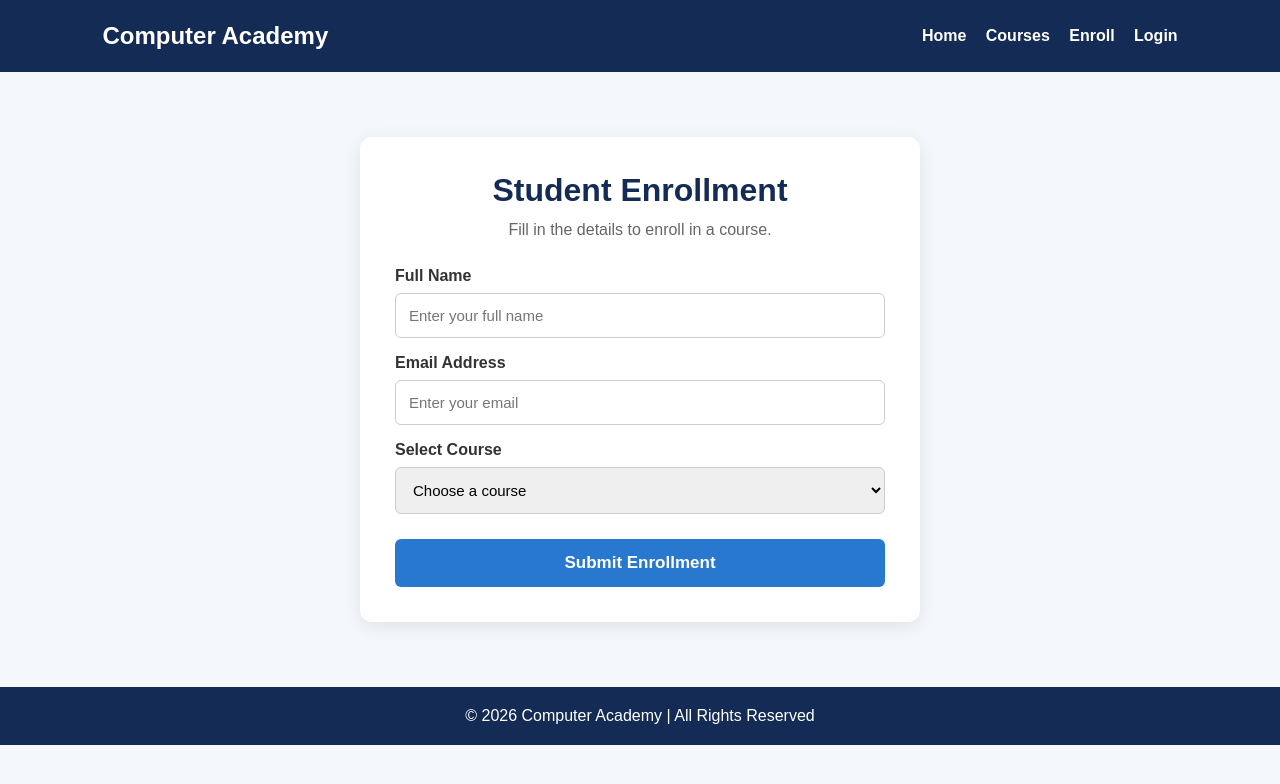
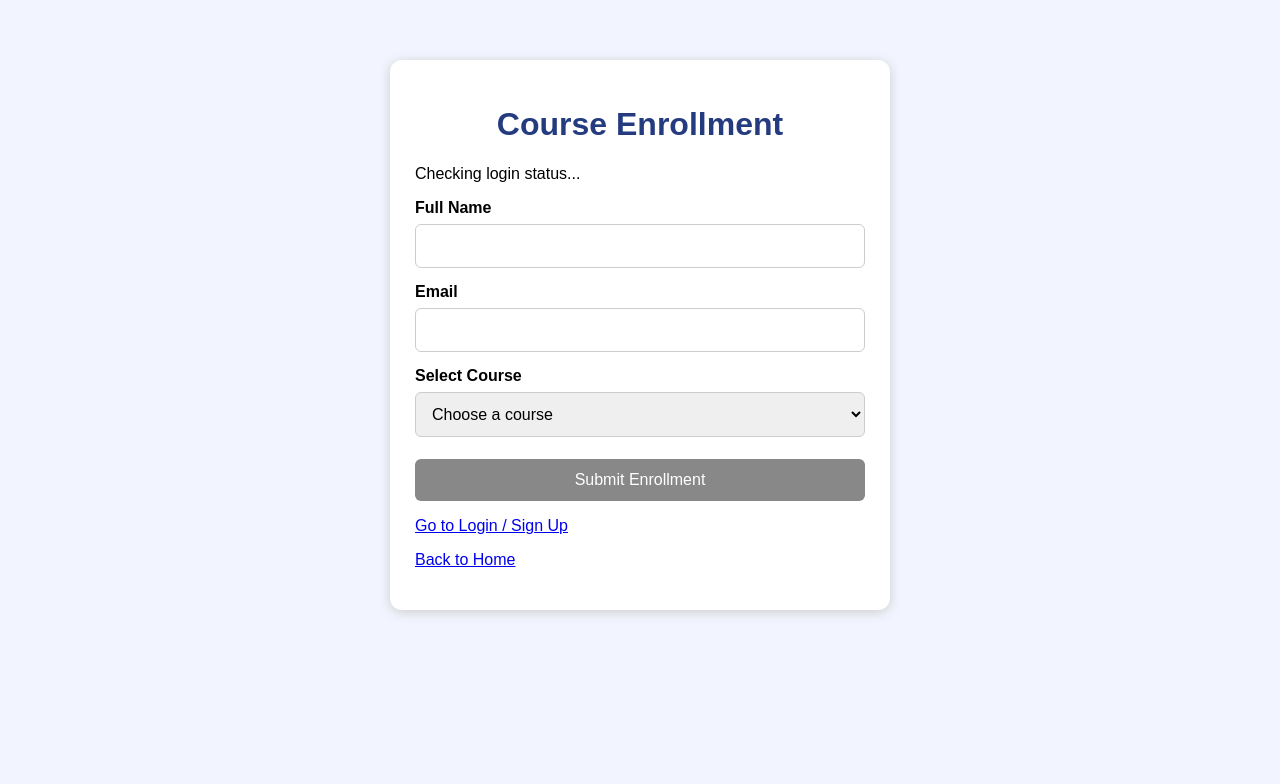
Before and after one commit to sunainabangar1618-sketch/computer-course-enrollnment, a plain HTML site: page Enrollment.html in a window 1280 px wide. Drawn offline with Linux system fonts and the light colour scheme; no server answers.

Commit message:
Refactor Enrollment Form and Add Firebase Integration
Updated the title and styling of the enrollment form. Modified form fields and added Firebase integration for enrollment submissions.

```diff
--- a/Enrollment.html
+++ b/Enrollment.html
@@ -3,168 +3,193 @@
 <head>
   <meta charset="UTF-8">
   <meta name="viewport" content="width=device-width, initial-scale=1.0">
-  <title>Student Enrollment | Computer Academy</title>
-
+  <title>Course Enrollment</title>
   <style>
-    * {
+    body {
+      font-family: Arial, sans-serif;
+      background: #f2f5ff;
       margin: 0;
-      padding: 0;
-      box-sizing: border-box;
-      font-family: Arial, sans-serif;
-    }
-
-    body {
-      background: #f4f7fc;
-      color: #222;
-    }
-
-    header {
-      background: #142b55;
-      color: white;
-      padding: 22px 8%;
-      display: flex;
-      justify-content: space-between;
-      align-items: center;
-      flex-wrap: wrap;
-      gap: 15px;
-    }
-
-    nav a {
-      color: white;
-      text-decoration: none;
-      margin-left: 15px;
-      font-weight: bold;
+      padding: 20px;
     }
 
     .container {
-      max-width: 600px;
-      margin: 45px auto;
-      padding: 20px;
-    }
-
-    .form-box {
+      max-width: 450px;
+      margin: 40px auto;
       background: white;
-      padding: 35px;
+      padding: 25px;
       border-radius: 12px;
-      box-shadow: 0 4px 18px rgba(0,0,0,0.09);
+      box-shadow: 0 2px 12px #ccc;
     }
 
     h1 {
       text-align: center;
-      color: #142b55;
-      margin-bottom: 12px;
-    }
-
-    .subtitle {
-      text-align: center;
-      color: #666;
-      margin-bottom: 28px;
+      color: #243b80;
     }
 
     label {
       display: block;
-      margin: 16px 0 8px;
+      margin-top: 15px;
       font-weight: bold;
-      color: #333;
     }
 
-    input, select {
+    input, select, button {
       width: 100%;
-      padding: 13px;
+      padding: 12px;
+      margin-top: 7px;
+      box-sizing: border-box;
       border: 1px solid #ccc;
       border-radius: 6px;
-      font-size: 15px;
+      font-size: 16px;
     }
 
     button {
-      width: 100%;
-      padding: 14px;
-      background: #2878d0;
+      margin-top: 22px;
+      background: #243b80;
       color: white;
       border: none;
-      border-radius: 6px;
-      font-size: 17px;
-      font-weight: bold;
-      margin-top: 25px;
       cursor: pointer;
     }
 
-    button:hover {
-      background: #142b55;
+    button:disabled {
+      background: #888;
+      cursor: not-allowed;
     }
 
-    footer {
-      background: #142b55;
-      color: white;
+    #message {
+      margin-top: 15px;
       text-align: center;
-      padding: 20px;
-      margin-top: 40px;
-    }
-
-    @media(max-width: 600px) {
-      header {
-        flex-direction: column;
-      }
-
-      .form-box {
-        padding: 25px 18px;
-      }
+      overflow-wrap: anywhere;
     }
   </style>
 </head>
 
 <body>
+  <div class="container">
+    <h1>Course Enrollment</h1>
 
-  <header>
-    <h2>Computer Academy</h2>
-    <nav>
-      <a href="index.html">Home</a>
-      <a href="courses.html">Courses</a>
-      <a href="enrollment.html">Enroll</a>
-      <a href="authentication.html">Login</a>
-    </nav>
-  </header>
-
-  <div class="container">
-    <div class="form-box">
-      <h1>Student Enrollment</h1>
-      <p class="subtitle">Fill in the details to enroll in a course.</p>
+    <p id="loginStatus">Checking login status...</p>
 
     <form id="enrollmentForm">
+      <label for="name">Full Name</label>
+      <input id="name" type="text" required>
 
-        <label for="name">Full Name</label>
-        <input type="text" id="name" placeholder="Enter your full name" required>
-
-        <label for="email">Email Address</label>
-        <input type="email" id="email" placeholder="Enter your email" required>
+      <label for="email">Email</label>
+      <input id="email" type="email" readonly>
 
       <label for="course">Select Course</label>
       <select id="course" required>
         <option value="">Choose a course</option>
-          <option value="Basic Computer">Basic Computer</option>
         <option value="Web Development">Web Development</option>
         <option value="Python Programming">Python Programming</option>
-          <option value="MS Office">MS Office</option>
-          <option value="Database Management">Database Management</option>
-          <option value="Graphic Design">Graphic Design</option>
+        <option value="Java Programming">Java Programming</option>
+        <option value="C Programming">C Programming</option>
+        <option value="Data Science">Data Science</option>
+        <option value="Computer Basics">Computer Basics</option>
       </select>
 
-        <button type="submit">Submit Enrollment</button>
+      <button id="submitButton" type="submit" disabled>
+        Submit Enrollment
+      </button>
+    </form>
 
-      </form>
-    </div>
+    <p id="message"></p>
+    <p><a href="authentication.html">Go to Login / Sign Up</a></p>
+    <p><a href="index.html">Back to Home</a></p>
   </div>
 
-  <footer>
-    <p>© 2026 Computer Academy | All Rights Reserved</p>
-  </footer>
+  <script type="module">
+    import { initializeApp } from "https://www.gstatic.com/firebasejs/11.10.0/firebase-app.js";
 
-  <script>
-    document.getElementById("enrollmentForm").addEventListener("submit", function(event) {
+    import {
+      getAuth,
+      onAuthStateChanged
+    } from "https://www.gstatic.com/firebasejs/11.10.0/firebase-auth.js";
+
+    import {
+      getFirestore,
+      collection,
+      addDoc,
+      serverTimestamp
+    } from "https://www.gstatic.com/firebasejs/11.10.0/firebase-firestore.js";
+
+    const firebaseConfig = {
+      apiKey: "AIzaSyCbDOwqgUGplj6vY_DcymHK1HkjHN9aJOg",
+      authDomain: "computer-course-enrollme-e0cad.firebaseapp.com",
+      projectId: "computer-course-enrollme-e0cad",
+      storageBucket: "computer-course-enrollme-e0cad.firebasestorage.app",
+      messagingSenderId: "629890393995",
+      appId: "1:629890393995:web:f02871bb17c5d0d580b18e"
+    };
+
+    const app = initializeApp(firebaseConfig);
+    const auth = getAuth(app);
+    const db = getFirestore(app);
+
+    const form = document.getElementById("enrollmentForm");
+    const emailInput = document.getElementById("email");
+    const nameInput = document.getElementById("name");
+    const courseInput = document.getElementById("course");
+    const submitButton = document.getElementById("submitButton");
+    const message = document.getElementById("message");
+    const loginStatus = document.getElementById("loginStatus");
+
+    let currentUser = null;
+
+    onAuthStateChanged(auth, (user) => {
+      currentUser = user;
+
+      if (user) {
+        loginStatus.textContent = "You are logged in.";
+        emailInput.value = user.email || "";
+        submitButton.disabled = false;
+      } else {
+        loginStatus.textContent = "Please log in before enrolling.";
+        emailInput.value = "";
+        submitButton.disabled = true;
+      }
+    });
+
+    form.addEventListener("submit", async (event) => {
       event.preventDefault();
-      alert("Form design is ready! Firebase connection will be added next.");
+      message.textContent = "";
+
+      if (!currentUser) {
+        message.textContent = "Please log in first.";
+        return;
+      }
+
+      const name = nameInput.value.trim();
+      const course = courseInput.value;
+
+      if (!name || !course) {
+        message.textContent = "Please fill in all fields.";
+        return;
+      }
+
+      submitButton.disabled = true;
+      submitButton.textContent = "Submitting...";
+
+      try {
+        await addDoc(collection(db, "enrollments"), {
+          name: name,
+          email: currentUser.email,
+          course: course,
+          uid: currentUser.uid,
+          createdAt: serverTimestamp()
+        });
+
+        message.textContent = "Enrollment submitted successfully!";
+        form.reset();
+        emailInput.value = currentUser.email || "";
+
+      } catch (error) {
+        console.error(error);
+        message.textContent = "Could not submit enrollment. Please try again.";
+      }
+
+      submitButton.disabled = !currentUser;
+      submitButton.textContent = "Submit Enrollment";
     });
   </script>
-
 </body>
 </html>
```
Lines whose indentation alone changed are shown as unchanged.
